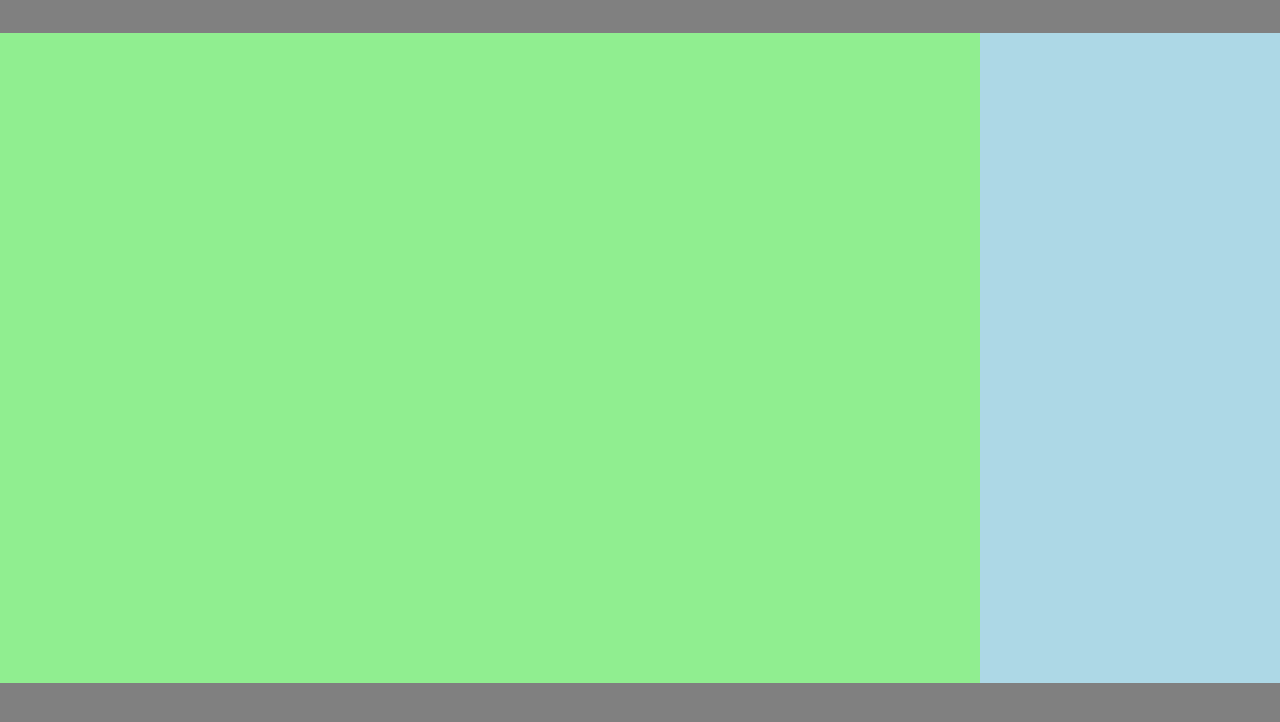
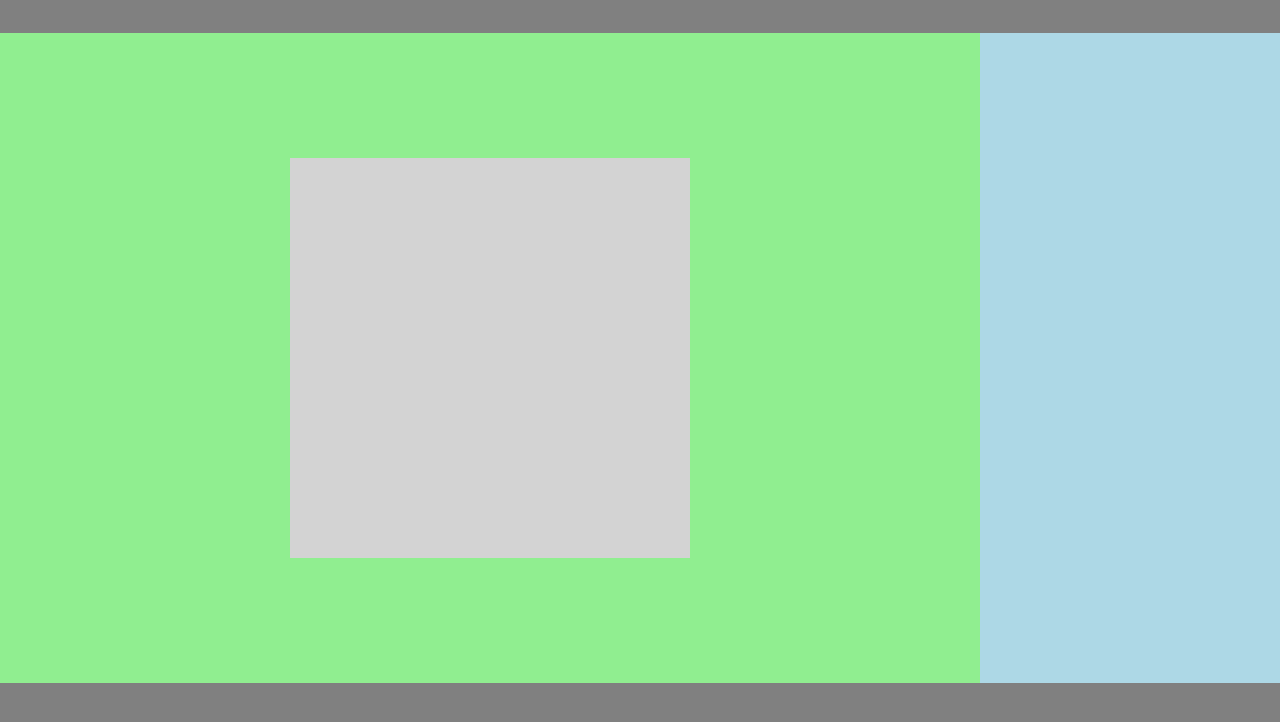
Before and after one commit to villiamrose/odin-tic-tac-toe, a plain HTML site: page index.html in a window 1280 px wide. Shown: the part 42-764 px from the top of the page. Drawn offline with Linux system fonts and the light colour scheme.

Commit message:
Position board on the main area

```diff
--- a/index.html
+++ b/index.html
@@ -10,7 +10,9 @@
 </head>
 <body>
   <div class="header"><div class="logo">Tic Tac Toe</div></div>
-  <div class="main"></div>
+  <div class="main">
+    <div class="board"></div>
+  </div>
   <div class="sidebar"></div>
   <div class="footer"></div>
 </body>
--- a/styles/styles.css
+++ b/styles/styles.css
@@ -3,6 +3,7 @@
   --main: lightgreen;
   --sidebar: lightblue;
   --footer: gray;
+  --board: lightgray;
 }
 
 * {
@@ -30,7 +31,16 @@ body {
 
 .main {
   background-color: var(--main);
-  grid-area: main
+  grid-area: main;
+  display: flex;
+  align-items: center;
+  justify-content: center;
+}
+
+.board {
+  background-color: var(--board);
+  height: 400px;
+  width: 400px;
 }
 
 .sidebar {
```
